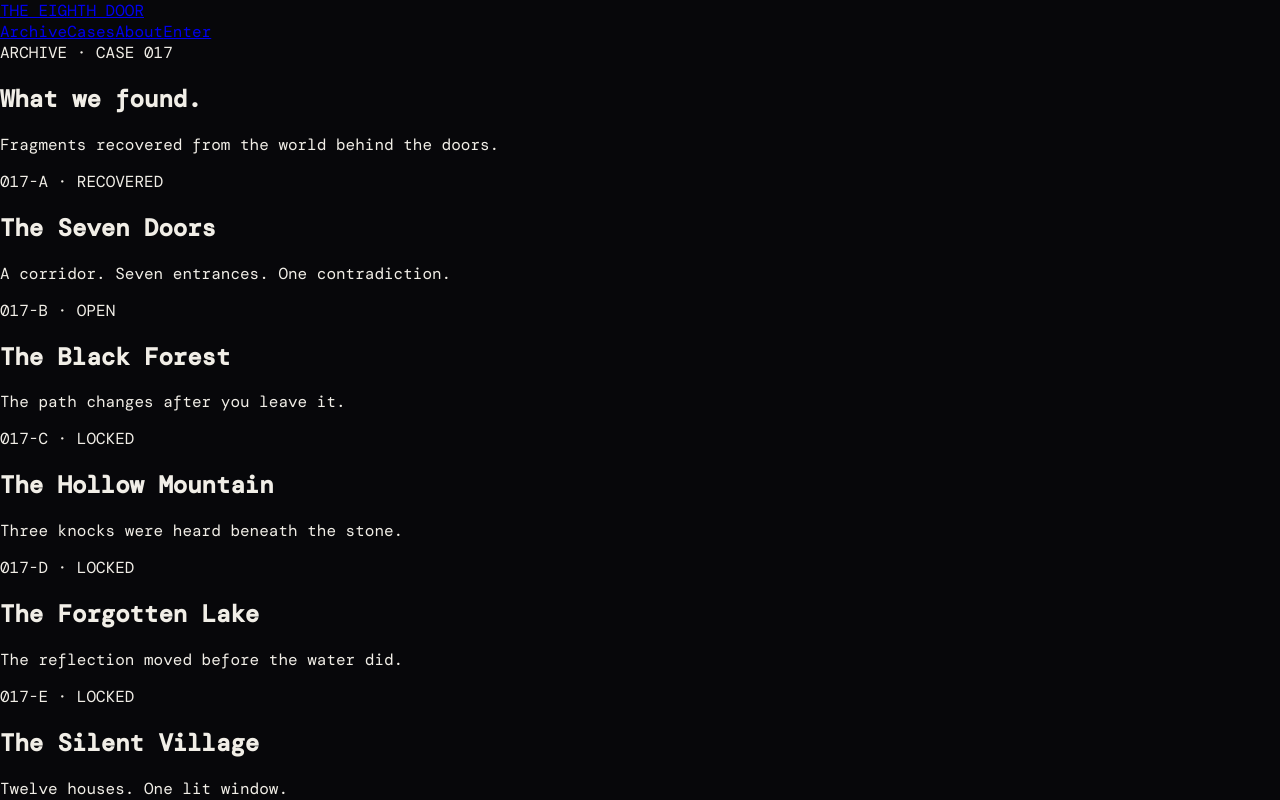
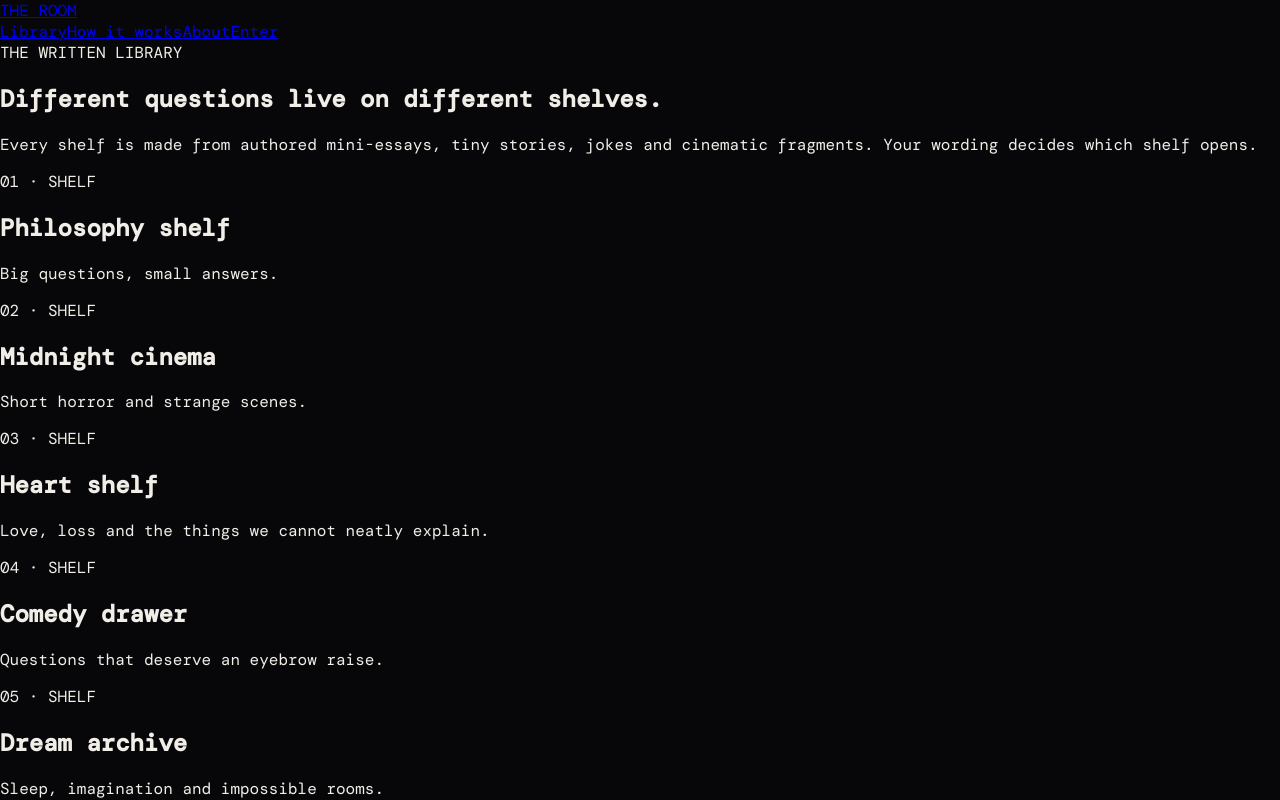
Before and after one commit to Shivamgarg581/the-eighth-door, a Next.js app: page /archive in a window 1280 px wide. Shown: the top 800 px of the page. Built offline with nearby package versions, Linux system fonts and the light colour scheme; a web font is replaced by a local one.

Commit message:
rebrand: update public pages for The Room

```diff
--- a/app/archive/page.tsx
+++ b/app/archive/page.tsx
@@ -1,41 +1,36 @@
 import Link from "next/link";
 
-const files = [
-  { id: "017-A", title: "The Seven Doors", status: "RECOVERED", text: "A corridor. Seven entrances. One contradiction." },
-  { id: "017-B", title: "The Black Forest", status: "OPEN", text: "The path changes after you leave it." },
-  { id: "017-C", title: "The Hollow Mountain", status: "LOCKED", text: "Three knocks were heard beneath the stone." },
-  { id: "017-D", title: "The Forgotten Lake", status: "LOCKED", text: "The reflection moved before the water did." },
-  { id: "017-E", title: "The Silent Village", status: "LOCKED", text: "Twelve houses. One lit window." },
-  { id: "017-F", title: "The Observatory", status: "LOCKED", text: "The telescope was not pointed at the sky." },
+const shelves = [
+  ["01","Philosophy shelf","Big questions, small answers."],
+  ["02","Midnight cinema","Short horror and strange scenes."],
+  ["03","Heart shelf","Love, loss and the things we cannot neatly explain."],
+  ["04","Comedy drawer","Questions that deserve an eyebrow raise."],
+  ["05","Dream archive","Sleep, imagination and impossible rooms."],
+  ["06","Library","Books, stories and why they stay with us."],
 ];
 
 export default function ArchivePage() {
   return (
     <main className="public-shell">
       <nav className="public-nav">
-        <Link href="/" className="brand">THE EIGHTH DOOR</Link>
-        <div>
-          <Link href="/archive">Archive</Link>
-          <Link href="/cases">Cases</Link>
-          <Link href="/about">About</Link>
-          <Link href="/">Enter</Link>
-        </div>
+        <Link href="/" className="brand">THE ROOM</Link>
+        <div><Link href="/archive">Library</Link><Link href="/cases">How it works</Link><Link href="/about">About</Link><Link href="/">Enter</Link></div>
       </nav>
       <section className="public-hero compact">
-        <span className="micro-line">ARCHIVE · CASE 017</span>
-        <h1>What we found.</h1>
-        <p>Fragments recovered from the world behind the doors.</p>
+        <span className="micro-line">THE WRITTEN LIBRARY</span>
+        <h1>Different questions live on different shelves.</h1>
+        <p>Every shelf is made from authored mini-essays, tiny stories, jokes and cinematic fragments. Your wording decides which shelf opens.</p>
       </section>
       <section className="archive-grid">
-        {files.map((item) => (
-          <article key={item.id} className="archive-card">
-            <span>{item.id} · {item.status}</span>
-            <h2>{item.title}</h2>
-            <p>{item.text}</p>
+        {shelves.map(([id,title,text]) => (
+          <article key={id} className="archive-card">
+            <span>{id} · SHELF</span>
+            <h2>{title}</h2>
+            <p>{text}</p>
           </article>
         ))}
       </section>
-      <footer className="public-footer">Some records only appear after they are discovered.</footer>
+      <footer className="public-footer"><Link href="/">Ask the room ↗</Link></footer>
     </main>
   );
 }
```
